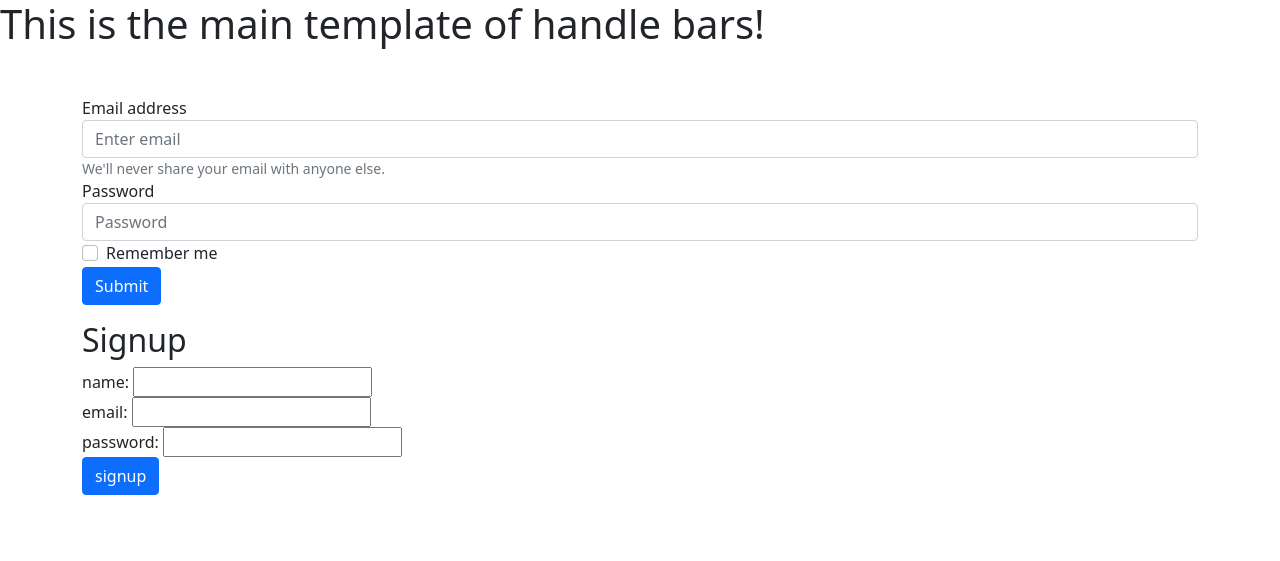
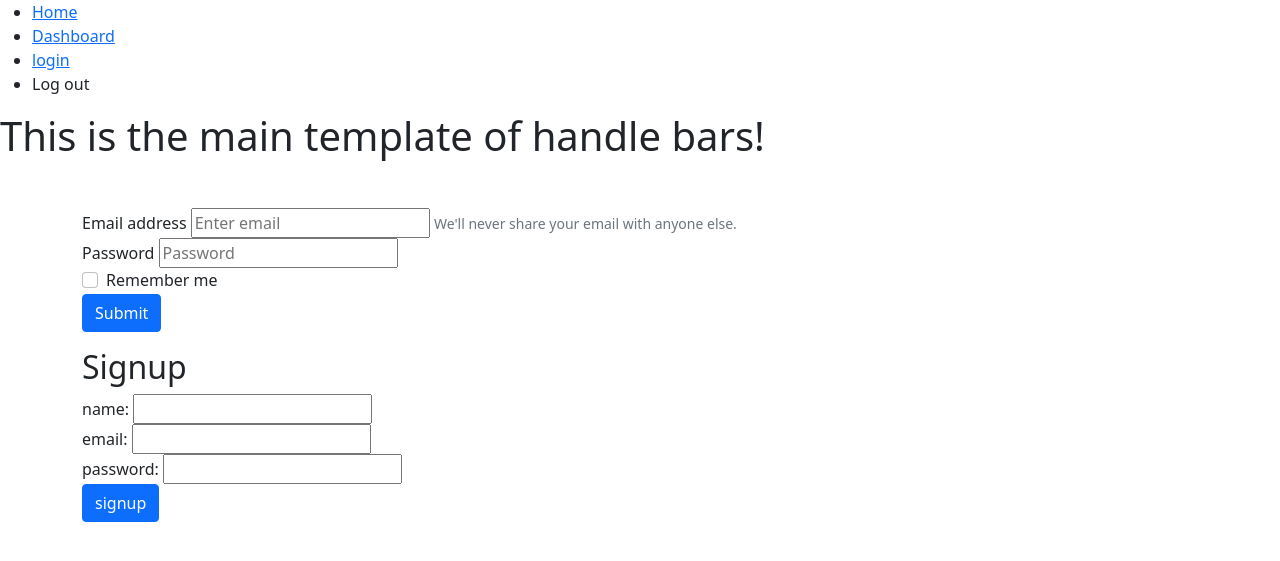
Before and after one commit to christopherrclark/gaming-blog, a Node server app: page /login in a window 1280 px wide. Shown: the top 561 px of the page. Run offline with Node 20, Linux system fonts and the light colour scheme; some libraries are stand-ins or nearby versions.

Commit message:
Lunch break changes

```diff
--- a/controllers/homeRoute.js
+++ b/controllers/homeRoute.js
@@ -30,7 +30,7 @@ router.get('/', async (req, res) => {
         },
         {
             model: User,
-            attributes: ['username']
+            attributes: [['username', 'user']]
         }]
     })
 
--- a/package.json
+++ b/package.json
@@ -5,6 +5,7 @@
   "main": "server.js",
   "scripts": {
     "test": "echo \"Error: no test specified\" && exit 1",
+    "seed": "node seeds/index.js",
     "start": "node server.js"
   },
   "keywords": [],
--- /dev/null
+++ b/views/dashboard.handlebars
@@ -0,0 +1 @@
+<h1>This is the dashboard page</h1>
--- a/views/home.handlebars
+++ b/views/home.handlebars
@@ -43,3 +43,6 @@
         </a>
       </div>
     </div>
+  {{#each posts as |post|}}
+    {{> individualPosts post}}
+  {{/each}}
--- a/views/layouts/main.handlebars
+++ b/views/layouts/main.handlebars
@@ -7,9 +7,11 @@
       rel="stylesheet"
       href="https://cdn.jsdelivr.net/npm/bootstrap@5.1.3/dist/css/bootstrap.min.css"
     />
-    <link rel="stylesheet" href="./assets/css/style.css" />
+    <link rel="stylesheet" href="/css/style.css" />
     <title>Gaming Blog</title>
   </head>
+
+  {{> navigation-details}}
   <body>
     <h1>This is the main template of handle bars!</h1>
     <main class="container container-fluid mt-5">
--- a/views/login.handlebars
+++ b/views/login.handlebars
@@ -1,14 +1,14 @@
 {{!-- login form --}}
 
-    <form>
+    <form class="login-form">
       <div class="form-group">
         <label for="exampleInputEmail1">Email address</label>
-        <input type="email" class="form-control" id="exampleInputEmail1" aria-describedby="emailHelp" placeholder="Enter email">
+        <input type="text" class="form-input" id="email-login" placeholder="Enter email">
         <small id="emailHelp" class="form-text text-muted">We'll never share your email with anyone else.</small>
       </div>
       <div class="form-group">
         <label for="exampleInputPassword1">Password</label>
-        <input type="password" class="form-control" id="exampleInputPassword1" placeholder="Password">
+        <input type="password" class="form-input" id="password-login" placeholder="Password">
       </div>
       <div class="form-group form-check">
         <input type="checkbox" class="form-check-input" id="exampleCheck1">
@@ -41,3 +41,5 @@
     </form>
   </div>
 </div>
+
+<script src="./js/login.js"></script>
--- /dev/null
+++ b/views/partials/individualPosts.handlebars
@@ -0,0 +1,8 @@
+<div class="post-item">
+    <div class="post-handler">
+        {{!-- Later on we will only display certain qualities of the post to those who are logged in --}}
+        <h1>{{ post_title }}</h1>
+        <p>{{ user.username }} posted this on {{ format_date post_date}}</p>
+        <p>{{ post_content }}</p>
+    </div>
+</div>
--- a/views/partials/navigation-details.handlebars
+++ b/views/partials/navigation-details.handlebars
@@ -1,8 +1,8 @@
 <nav>
   <ul>
-    <li><a href="">Home</a></li>
-    <li><a href="">Dashboard</a></li>
-    <li><a href="">login</a></li>
+    <li><a href="/">Home</a></li>
+    <li><a href="/dashboard">Dashboard</a></li>
+    <li><a href="/login">login</a></li>
     <li>Log out</li>
   </ul>
 </nav>
```
Also changed, not shown: models/index.js (+23 -1 lines), 1 other file.
